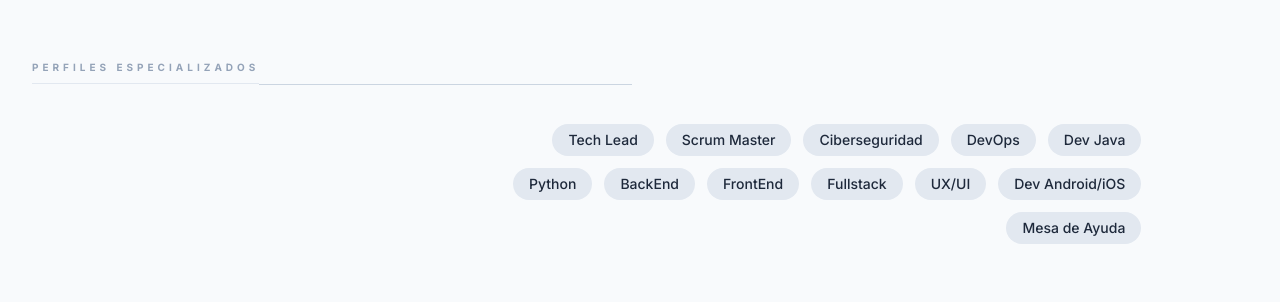
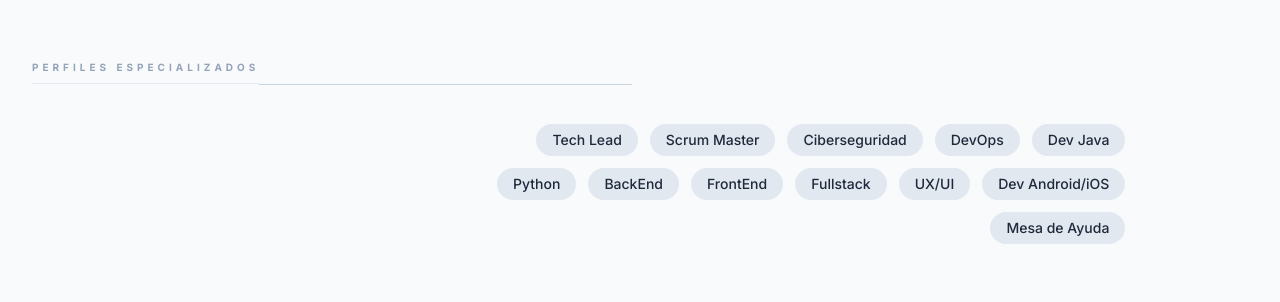
Before and after one commit to asinomas/paginaultima, a React (Vite) app in the folder Pagina_ultima/: page / in a window 1280 px wide. Shown: the part 3620-3922 px from the top of the page. Built offline with nearby package versions, Linux system fonts and the light colour scheme; no server answers.

Commit message:
Update ServicesDetail.tsx

```diff
--- a/Pagina_ultima/src/components/ServicesDetail.tsx
+++ b/Pagina_ultima/src/components/ServicesDetail.tsx
@@ -145,7 +145,7 @@ const ServicesDetail: React.FC<ServicesDetailProps> = ({ onContactClick = () =>
           <div className="flex-1 h-[0.5px] bg-slate-300"></div>
         </div>
 
-        <div className="flex gap-8 relative items-start">
+        <div className="flex gap-4 relative items-start">
           {/* Contenedor izquierdo dinámico */}
           <div className="w-1/3 min-w-[280px] h-32">
             {displayProfile && (
```
